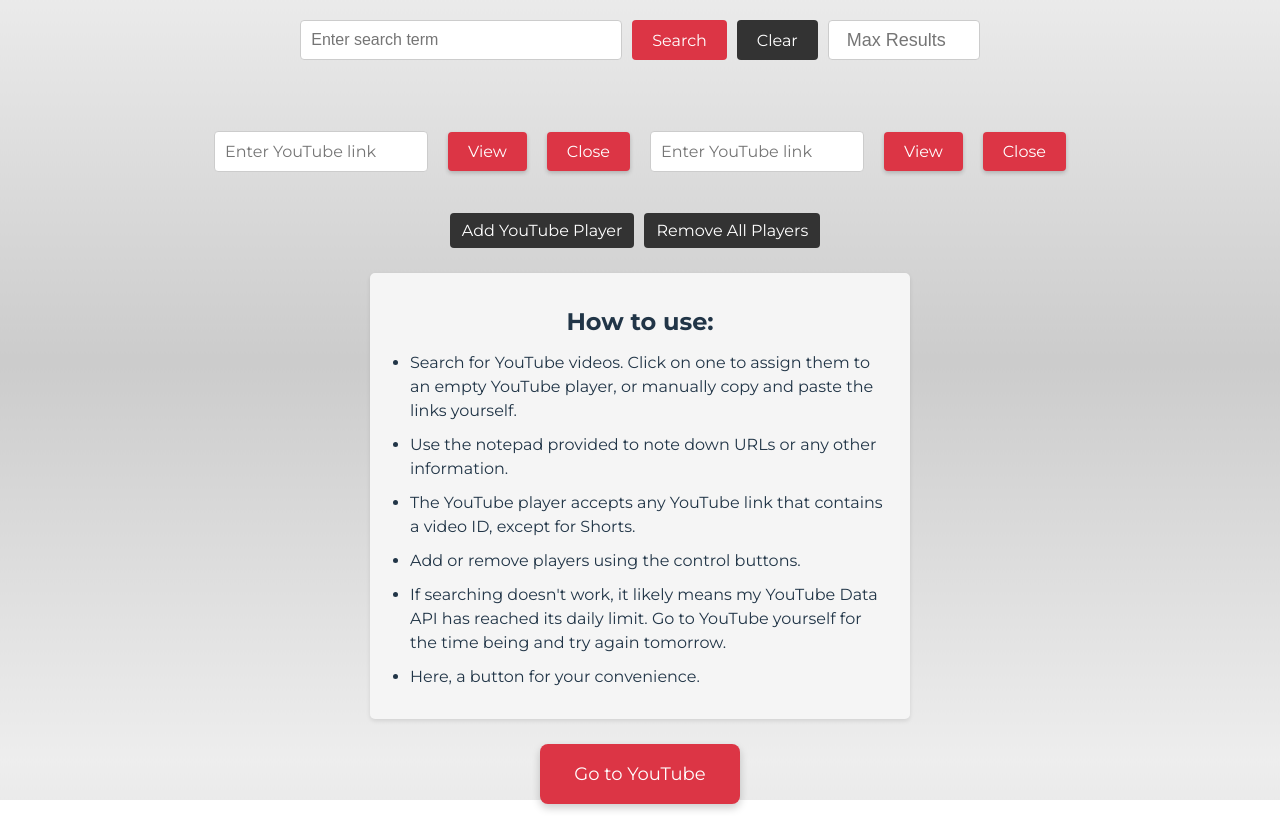
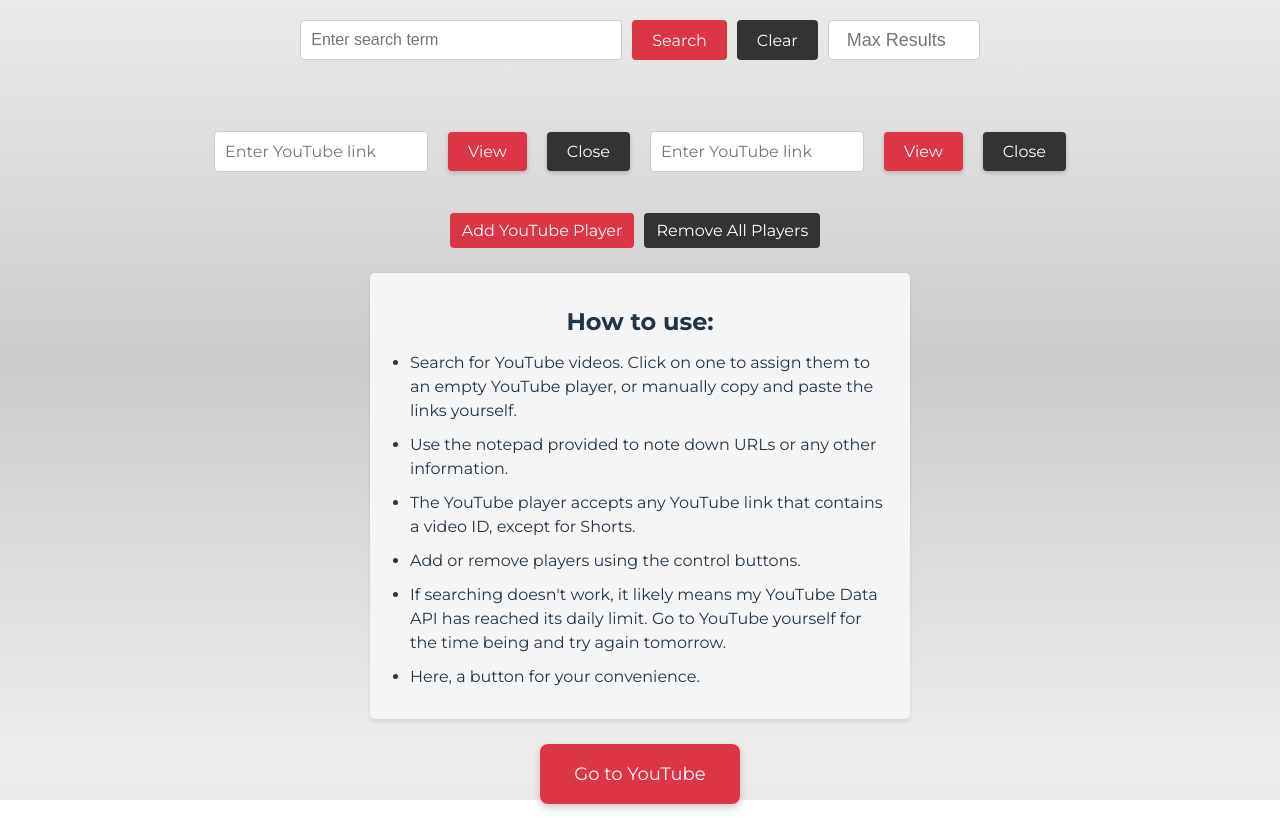
Before and after one commit to ArmSiwatK/play-multiple-videos, a React (Vite) app: page / in a window 1280 px wide. Built offline with nearby package versions, Linux system fonts and the light colour scheme.

Commit message:
style: Red-Black buttons

```diff
--- a/src/components/PlayerArray/PlayerArray.css
+++ b/src/components/PlayerArray/PlayerArray.css
@@ -4,6 +4,14 @@
 
 .player-array-buttons {
     margin-bottom: 10px;
+}
+
+#add-player-button {
+    background-color: #dc3545;
+}
+
+#add-player-button:hover {
+    background-color: #c82333;
 }
 
 .player-array-buttons button {
--- a/src/components/PlayerArray/PlayerArray.jsx
+++ b/src/components/PlayerArray/PlayerArray.jsx
@@ -60,7 +60,7 @@ const PlayerArray = ({ videoUrl }) => {
                 ))}
             </div>
             <div className="player-array-buttons">
-                <button onClick={handleAddPlayer}>Add YouTube Player</button>
+                <button id="add-player-button" onClick={handleAddPlayer}>Add YouTube Player</button>
                 <button onClick={handleRemoveAllPlayers}>Remove All Players</button>
             </div>
         </div>
--- a/src/components/YouTubePlayer/YouTubePlayer.css
+++ b/src/components/YouTubePlayer/YouTubePlayer.css
@@ -42,10 +42,15 @@
 #button-close {
     margin-right: 0;
     margin-left: 10px;
+    background-color: #333333;
 }
 
 .youtube-player-button:hover {
     background-color: #c82333;
+}
+
+#button-close:hover {
+    background-color: #555555;
 }
 
 .youtube-player-video-wrapper {
```
